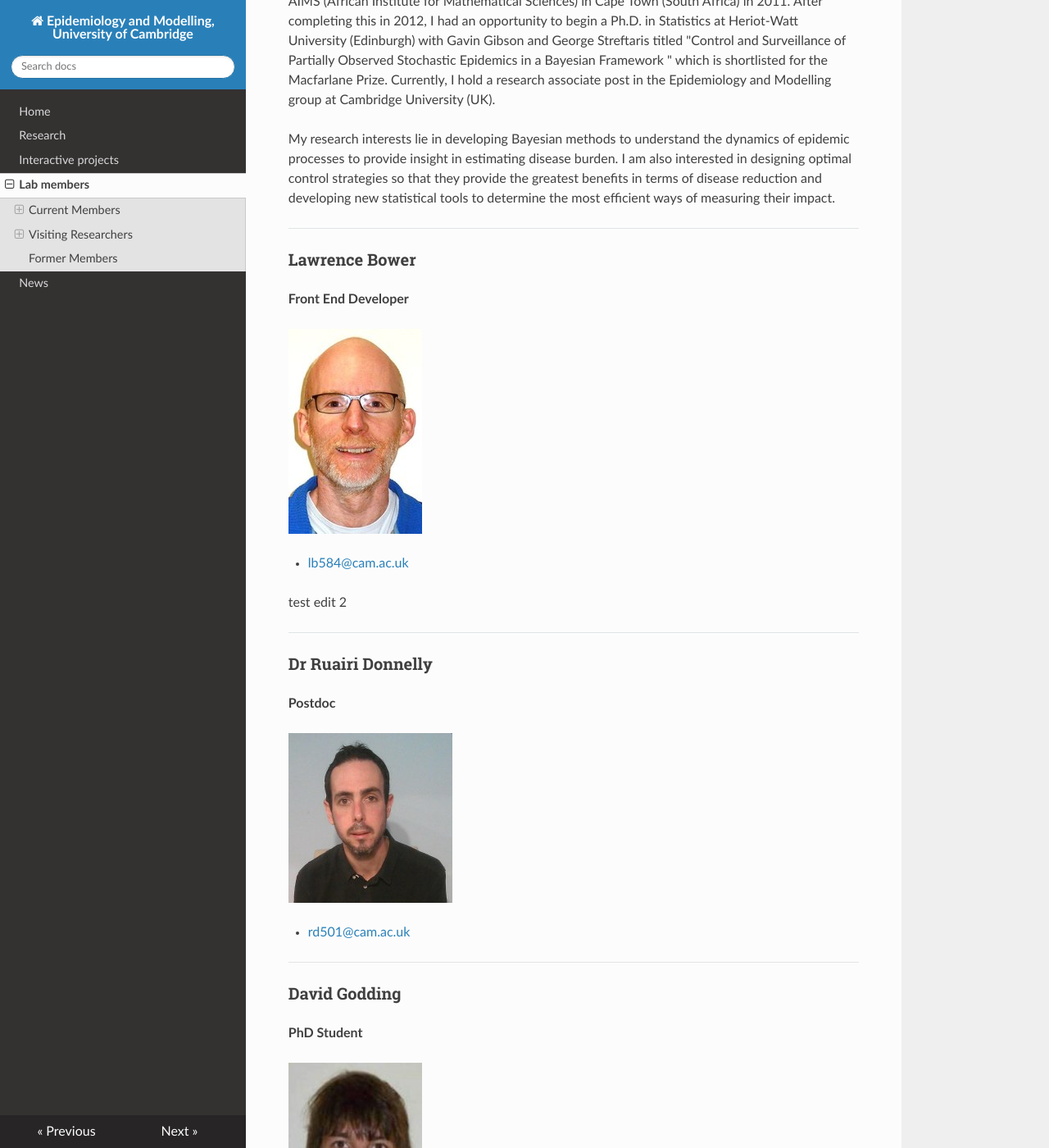
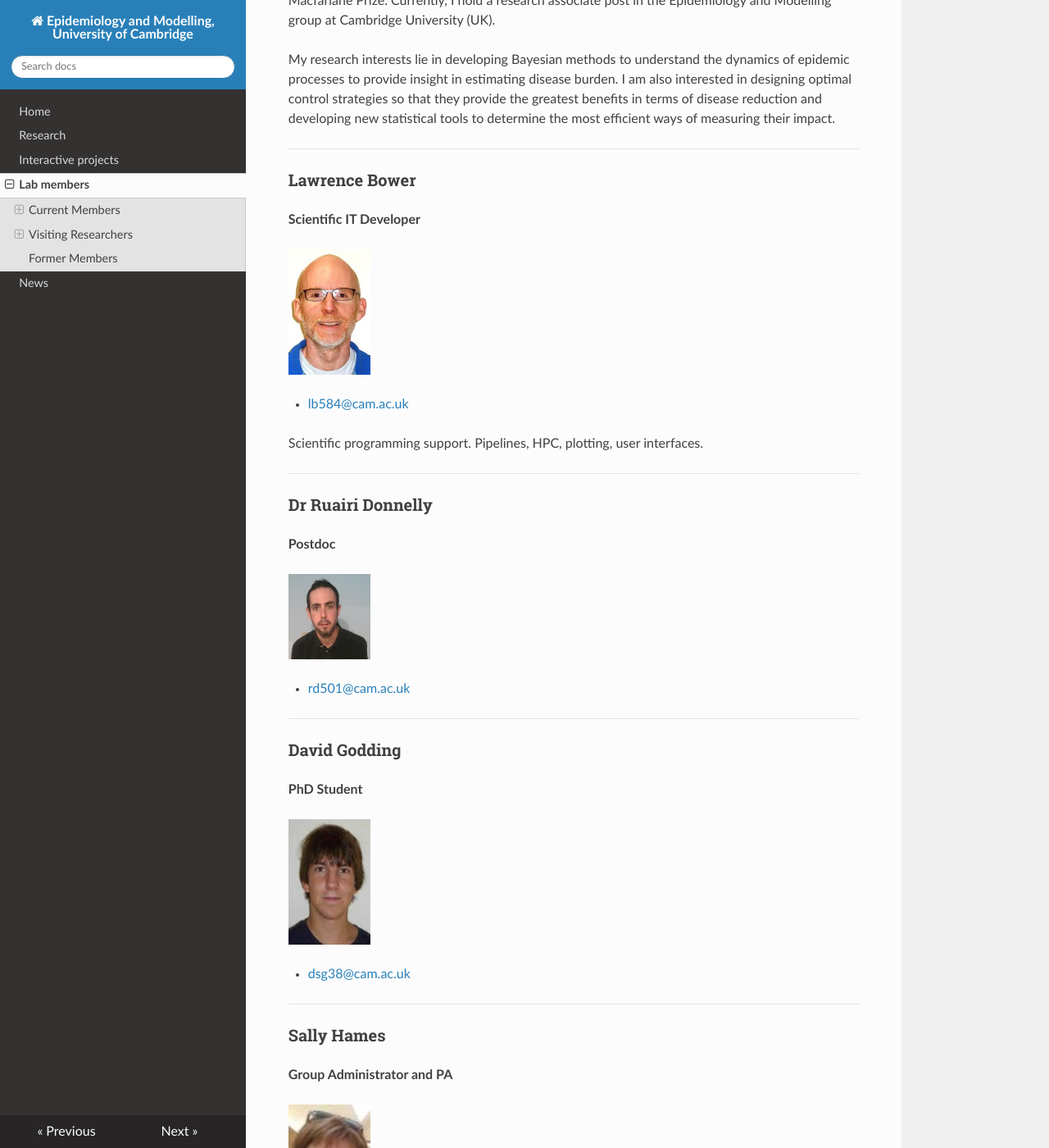
Before and after one commit to plantepidemics/plantepidemics, an MkDocs documentation site: the page built from docs/people.md, in a window 1280 px wide and 1400 px high, scrolled down 2568 px. Shown: the whole window at 82% size. Built offline with MkDocs 1.6.1, drawn with Linux system fonts in a browser that asks for light colours; nearby versions of some CDN libraries; some of the changed text lies outside the part shown.

Commit message:
test edit 2

```diff
--- a/docs/people.md
+++ b/docs/people.md
@@ -27,7 +27,7 @@ For more details, [please visit the departmental website.](https://www.plantsci.
 **Postdoc**
 
 
-![](images/people/hola-adrakey.jpg)
+<img src="../images/people/hola-adrakey.jpg" width="100"/>
 
 - [ha411@cam.ac.uk](mailto:ha411@cam.ac.uk)
 
@@ -39,13 +39,13 @@ My research interests lie in developing Bayesian methods to understand the dynam
 
 ### Lawrence Bower
 
-**Front End Developer**
+**Scientific IT Developer**
 
-![](images/people/lawrence-bower.jpg)
+<img src="../images/people/lawrence-bower.jpg" width="100"/>
 
 - [lb584@cam.ac.uk](mailto:lb584@cam.ac.uk)
 
-test edit 2
+Scientific programming support. Pipelines, HPC, plotting, user interfaces.
 
 ---
 
@@ -53,7 +53,7 @@ test edit 2
 
 **Postdoc**
 
-![](images/people/ruairi-donnelly.jpg)
+<img src="../images/people/ruairi-donnelly.jpg" width="100"/>
 
 - [rd501@cam.ac.uk](mailto:rd501@cam.ac.uk)
 
@@ -63,28 +63,18 @@ test edit 2
 
 **PhD Student**
 
-![](images/people/david-godding.jpg)
+<img src="../images/people/david-godding.jpg" width="100"/>
 
 - [dsg38@cam.ac.uk](mailto:dsg38@cam.ac.uk)
 
 ---
 
 
-### Dr Adam Hall
-
-**Postdoc**
-
-![](images/people/adam-hall.jpg)
-
-- [ajh221@cam.ac.uk](mailto:ajh221@cam.ac.uk)
-
----
-
 ### Sally Hames
 
 **Group Administrator and PA**
 
-![](images/people/sally-hames.jpg)
+<img src="../images/people/sally-hames.jpg" width="100"/>
 
 - [sah57@cam.ac.uk](mailto:sah57@cam.ac.uk)
 
@@ -95,20 +85,43 @@ test edit 2
 
 **Postdoc**
 
-![](images/people/marcel-meyer.jpg)
+<img src="../images/people/marcel-meyer.jpg" width="100"/>
 
 - [mm2086@cam.ac.uk](mailto:mm2086@cam.ac.uk)
 
 
 ---
 
-### Dr Viet Nguyen
+### Dr Tamas Mona
 
 **Postdoc**
 
-![](images/people/viet-nguyen.jpg)
+<img src="../images/people/mona-tamas.jpg" width="100"/>
 
-- [van25@cam.ac.uk](mailto:van25@cam.ac.uk)
+- [tm689@cam.ac.uk](mailto:tm689@cam.ac.uk)
+
+
+---
+
+### Dr Renata Retkute
+
+**Postdoc**
+
+<img src="../images/people/retkute-renata.png" width="100"/>
+
+- [rr614@cam.ac.uk](mailto:rr614@cam.ac.uk)
+
+
+---
+
+
+### Dr Jacob Smith
+
+**Postdoc**
+
+<img src="../images/people/jws-2018.jpg" width="100"/>
+
+- [jws52@cam.ac.uk](mailto:jws52@cam.ac.uk)
 
 
 ---
@@ -117,7 +130,7 @@ test edit 2
 
 **Postdoc**
 
-![](images/people/yevhen-suprunenko.jpg)
+<img src="../images/people/yevhen-suprunenko.jpg" width="100"/>
 
 - [ys526@cam.ac.uk](mailto:ys526@cam.ac.uk)
 
@@ -132,7 +145,7 @@ I received my PhD in Theoretical Physics (2011, Lancaster University, UK). Befor
 
 **Postdoc**
 
-![](images/people/rich-stutt.jpg)
+<img src="../images/people/rich-stutt.jpg" width="100"/>
 
 - [rs481@cam.ac.uk](mailto:rs481@cam.ac.uk)
 
@@ -142,7 +155,7 @@ I received my PhD in Theoretical Physics (2011, Lancaster University, UK). Befor
 
 **Postdoc**
 
-<img src="../images/people/anna-szyniszewska.jpg" width="200"/>
+<img src="../images/people/anna-szyniszewska.jpg" width="100"/>
 
 - [ams293@cam.ac.uk](mailto:ams293@cam.ac.uk)
 
@@ -153,7 +166,7 @@ I received my PhD in Theoretical Physics (2011, Lancaster University, UK). Befor
 
 **Postdoc**
 
-![](images/people/cerian-webb.jpg)
+<img src="../images/people/cerian-webb.jpg" width="100"/>
 
 - [crw1005@cam.ac.uk](mailto:crw1005@cam.ac.uk)
 
```
Also changed, not shown: other parts of docs/people.md (+3 -1 lines), docs/images/people/bonnery-daniel.jpg (added), docs/images/people/jws-2018.jpg (added), docs/images/people/mona-tamas.jpg (added), docs/images/people/retkute-renata.png (added), docs/images/people/sally-hames.jpg.
